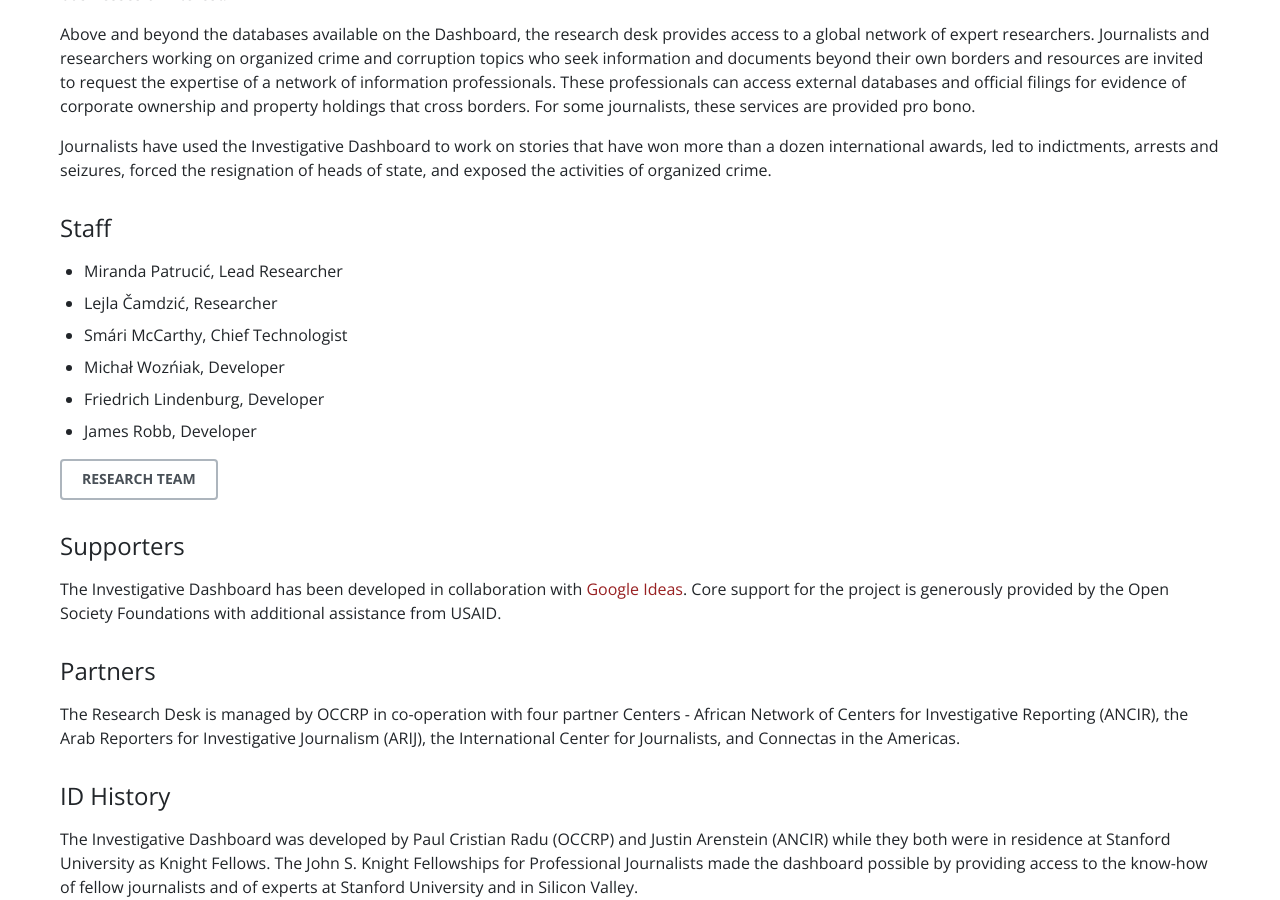
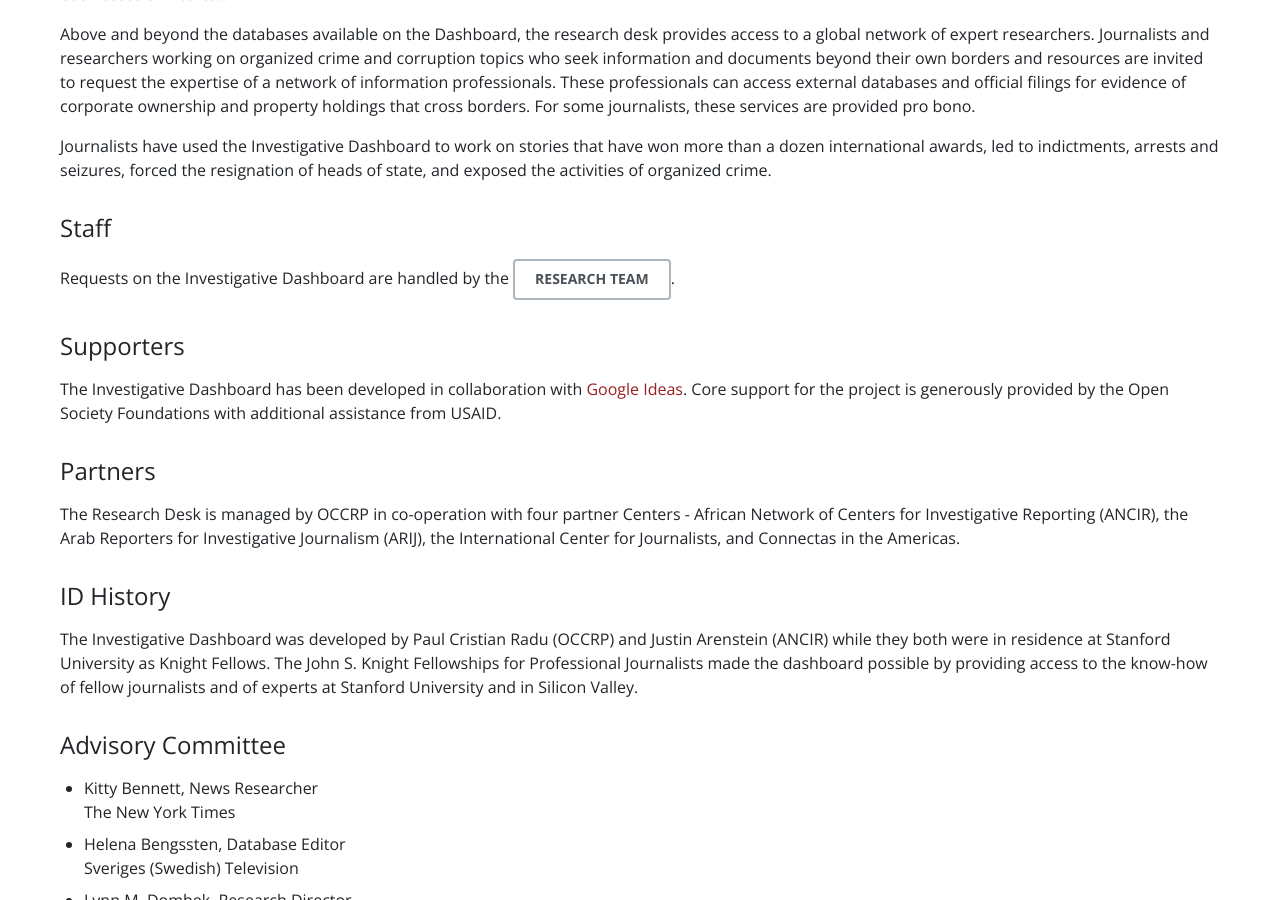
Before and after one commit to occrp/investigativedashboard.org, a Jekyll site: the page built from occrp.md, in a window 1280 px wide and 900 px high, scrolled down 474 px. Built offline with Jekyll 4.4.1, drawn with Linux system fonts in a browser that asks for light colours.

Commit message:
Cleanup team section

```diff
--- a/occrp.md
+++ b/occrp.md
@@ -43,14 +44,8 @@ of organized crime.
 
 ### Staff
 
-* Miranda Patrucić, Lead Researcher
-* Lejla Čamdzić, Researcher
-* Smári McCarthy, Chief Technologist
-* Michał Wozńiak, Developer
-* Friedrich Lindenburg, Developer
-* James Robb, Developer
-
-<p><a href="/about/researchers/" class="button buttonOutlined--primary">Research team</a></p>
+Requests on the Investigative Dashboard are handled by the
+<a href="/about/researchers/" class="button buttonOutlined--primary">research team</a>.
 
 ### Supporters
 
```
Also changed, not shown: other parts of occrp.md (+1 -0 lines).
